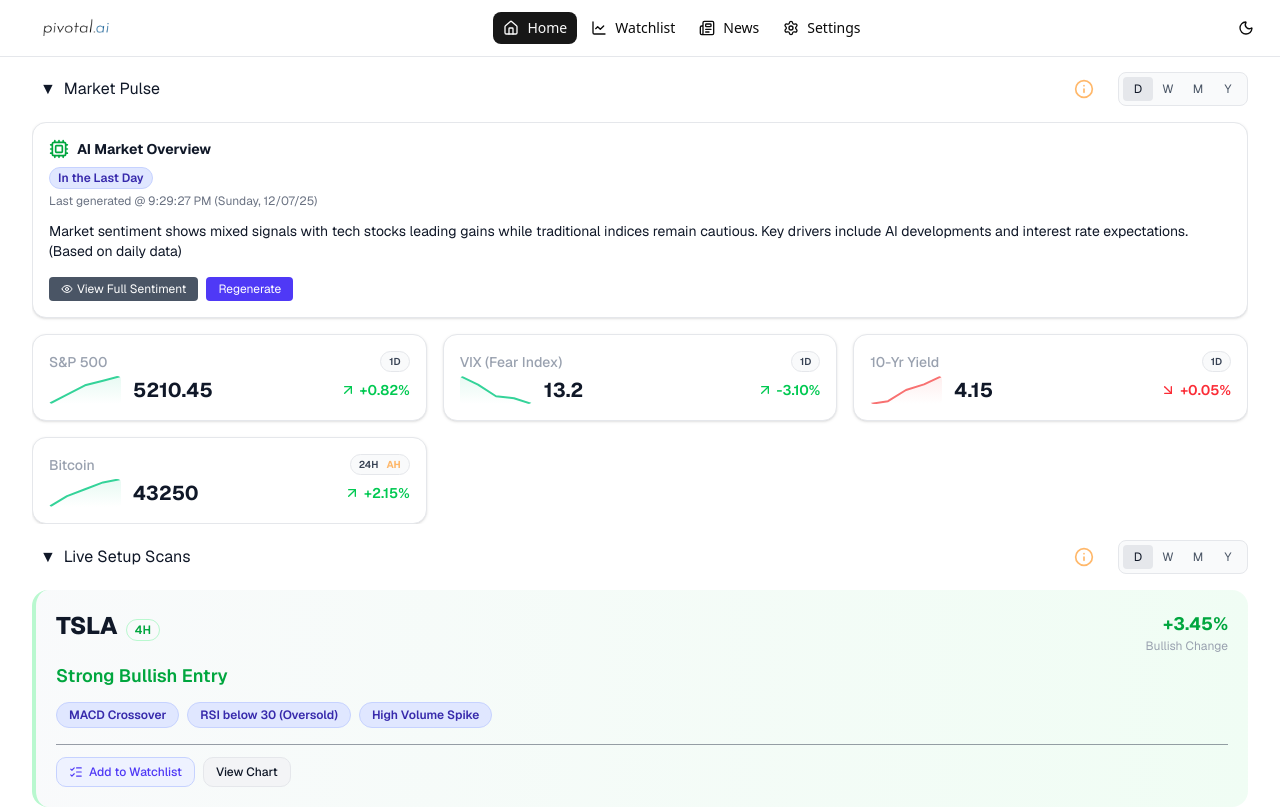
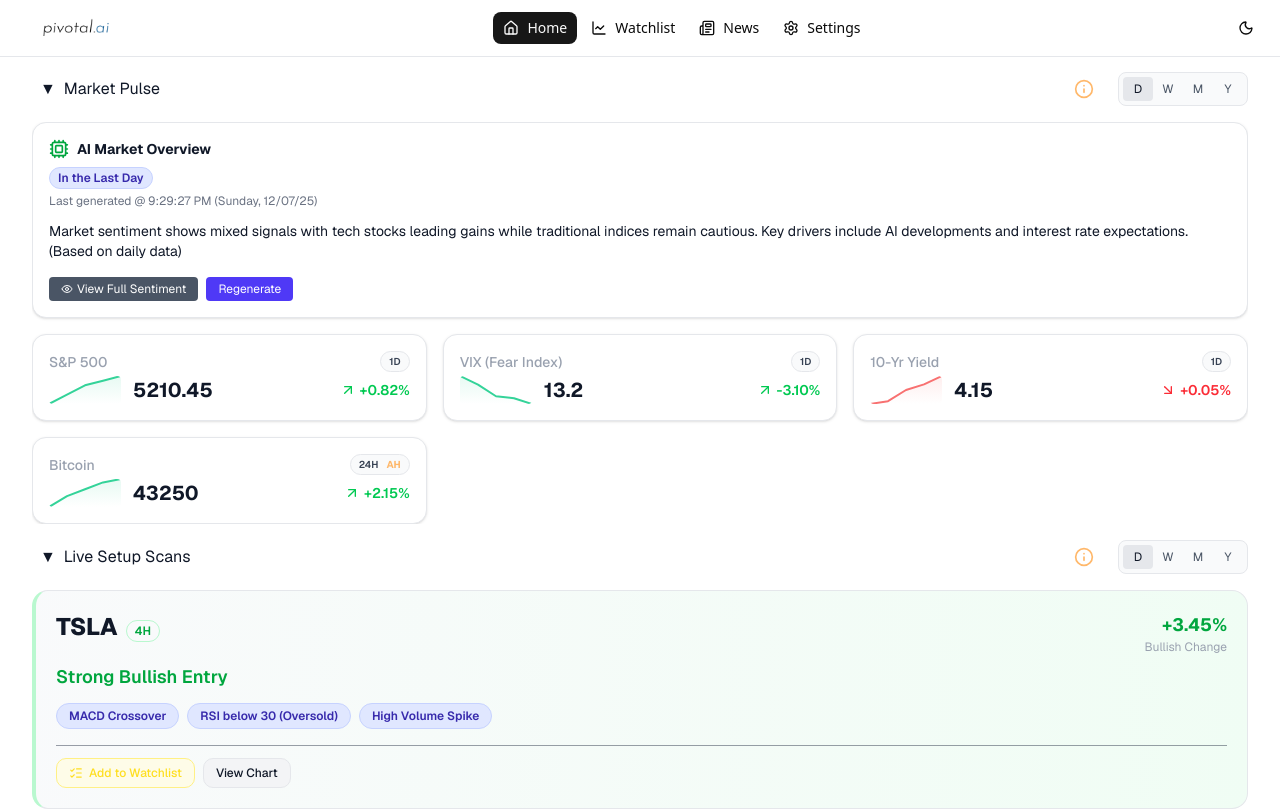
Before and after one commit to eddietal2/pivotal.ai, a Next.js app in the folder f-e/: page /home in a window 1280 px wide. Shown: the top 810 px of the page. Built offline with nearby package versions, Linux system fonts and the light colour scheme.

Commit message:
Signal feed item UI Updates

```diff
--- a/f-e/components/ui/SignalFeedItem.tsx
+++ b/f-e/components/ui/SignalFeedItem.tsx
@@ -24,7 +24,11 @@ export default function SignalFeedItem({ ticker, signal, confluence, timeframe,
     : type === 'Bearish'
     ? 'bg-gradient-to-r from-gray-50 to-red-50 dark:from-gray-900 dark:to-red-900/20'
     : 'bg-gradient-to-r from-gray-50 to-yellow-50 dark:from-gray-900 dark:to-yellow-900/20';
-  const borderColor = isBullish ? 'border-green-200 dark:border-green-500' : type === 'Bearish' ? 'border-red-200 dark:border-red-500' : 'border-yellow-200 dark:border-yellow-500';
+  // left border color for sentiment and chip border for smaller controls
+  const leftBorderColor = isBullish ? 'border-l-green-200 dark:border-l-green-500' : type === 'Bearish' ? 'border-l-red-200 dark:border-l-red-500' : 'border-l-yellow-200 dark:border-l-yellow-500';
+  const chipBorderColor = isBullish ? 'border-green-200 dark:border-green-500' : type === 'Bearish' ? 'border-red-200 dark:border-red-500' : 'border-yellow-200 dark:border-yellow-500';
+  // base card border (grey, slim) to surround the card in addition to the colored left border
+  const cardBorder = 'border border-gray-200 dark:border-gray-700';
 
   const { setModalOpen } = useUI();
   const [chartModalOpen, setChartModalOpen] = React.useState(false);
@@ -43,11 +47,11 @@ export default function SignalFeedItem({ ticker, signal, confluence, timeframe,
 
   return (
     <>
-      <div className={`p-5 rounded-2xl border-l-4 ${borderColor} ${bgColor} transition duration-300 hover:shadow-2xl`}>
+      <div className={`p-5 rounded-2xl ${cardBorder} border-l-4 ${leftBorderColor} ${bgColor} transition duration-300 hover:shadow-2xl`}>
         <div className="flex justify-between items-start">
           <div className="flex items-baseline">
             <span className="text-2xl font-extrabold text-gray-900 dark:text-white mr-2">{ticker}</span>
-            <span className={`text-xs font-semibold px-2 py-0.5 rounded-full ${color} border ${borderColor} bg-gray-50 dark:bg-gray-900/70`}>
+            <span className={`text-xs font-semibold px-2 py-0.5 rounded-full ${color} border ${chipBorderColor} bg-gray-50 dark:bg-gray-900/70`}>
               {timeframe}
             </span>
           </div>
@@ -62,7 +66,7 @@ export default function SignalFeedItem({ ticker, signal, confluence, timeframe,
         {/* Confluence Tags */}
         <div className="mt-3 flex flex-wrap gap-2">
           {confluence.map((c, i) => (
-            <span key={i} className="text-xs font-semibold px-3 py-1 rounded-full bg-indigo-100 text-indigo-800 dark:bg-indigo-900 dark:text-indigo-200 border border-indigo-200 dark:border-indigo-700">
+                      <span key={i} className="text-xs font-semibold px-3 py-1 rounded-full bg-indigo-100 text-indigo-800 dark:bg-indigo-900 dark:text-indigo-200 border border-indigo-200 dark:border-indigo-700">
               {c}
             </span>
           ))}
@@ -70,7 +74,7 @@ export default function SignalFeedItem({ ticker, signal, confluence, timeframe,
 
         {/* Action Buttons */}
         <div className="mt-4 flex gap-2 pt-3 border-t border-gray-700/50">
-          <button className="flex items-center gap-1.5 px-3 py-1.5 text-xs font-medium text-indigo-600 bg-indigo-50 dark:bg-indigo-900/30 hover:bg-indigo-100 dark:hover:bg-indigo-900/50 border border-indigo-200 dark:border-indigo-700/50 rounded-lg transition-colors">
+          <button className="flex items-center gap-1.5 px-3 py-1.5 text-xs font-medium text-yellow-300 bg-yellow-50 dark:bg-yellow-900/30 hover:bg-yellow-100 dark:hover:bg-yellow-900/50 border border-yellow-200 dark:border-yellow-700/50 rounded-lg transition-colors">
             <ListChecks className="w-3.5 h-3.5" />
             Add to Watchlist
           </button>
```
